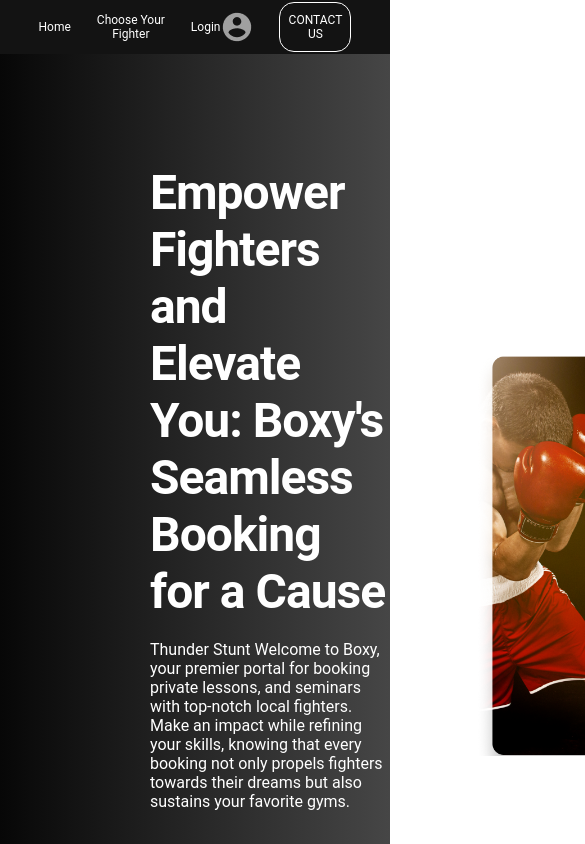
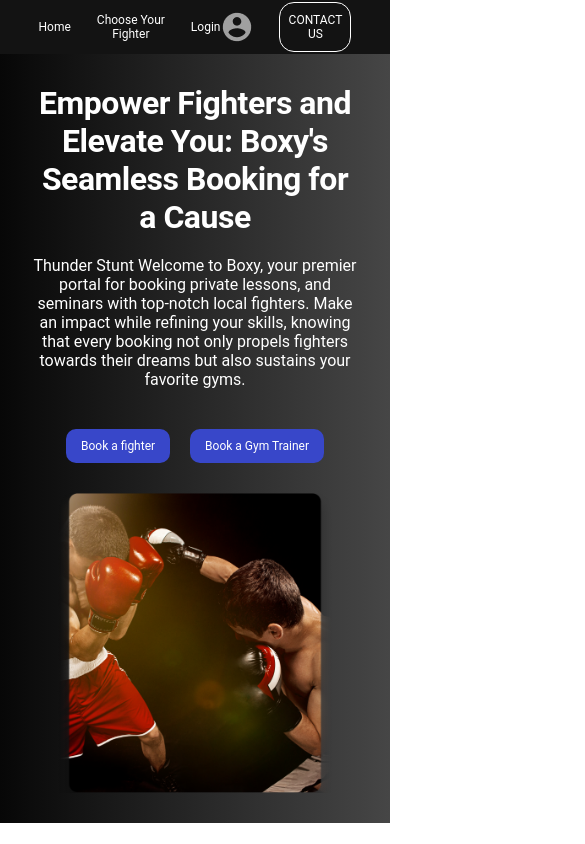
Before and after one commit to kovaaalex/sport, a React (Vite) app: page / in a window 390 px wide. Shown: the top 844 px of the page, 585 px wide, since content can reach past the window. Built offline with nearby package versions, Linux system fonts and the light colour scheme.

Commit message:
add adaptive design and button

```diff
--- a/src/components/Button/Button.module.scss
+++ b/src/components/Button/Button.module.scss
@@ -7,3 +7,9 @@
     text-decoration: none;
     margin-top: 20px;
 }
+@media (max-width: 768px) {
+    .button{
+        padding: 10px 15px;
+        font-size: 12px;
+    }
+}
--- a/src/components/Empower/Empower.module.scss
+++ b/src/components/Empower/Empower.module.scss
@@ -22,3 +22,27 @@
     display: flex;
     gap: 20px;
 }
+@media (max-width: 1280px) {
+    .empowerSection{
+        flex-direction: column;
+        flex-wrap: wrap-reverse;
+        padding: 60px;
+    }
+    .empowerInfo{
+        align-items: center;
+    }
+}
+@media (max-width: 768px) {
+    .empowerSection{
+        gap: 30px;
+        padding: 30px;
+        text-align: center;
+    }
+    h1{
+        font-size: 32px;
+        letter-spacing: -0.5px;
+    }
+    .empowerSection img{
+        height: 300px;
+    }
+}
```
